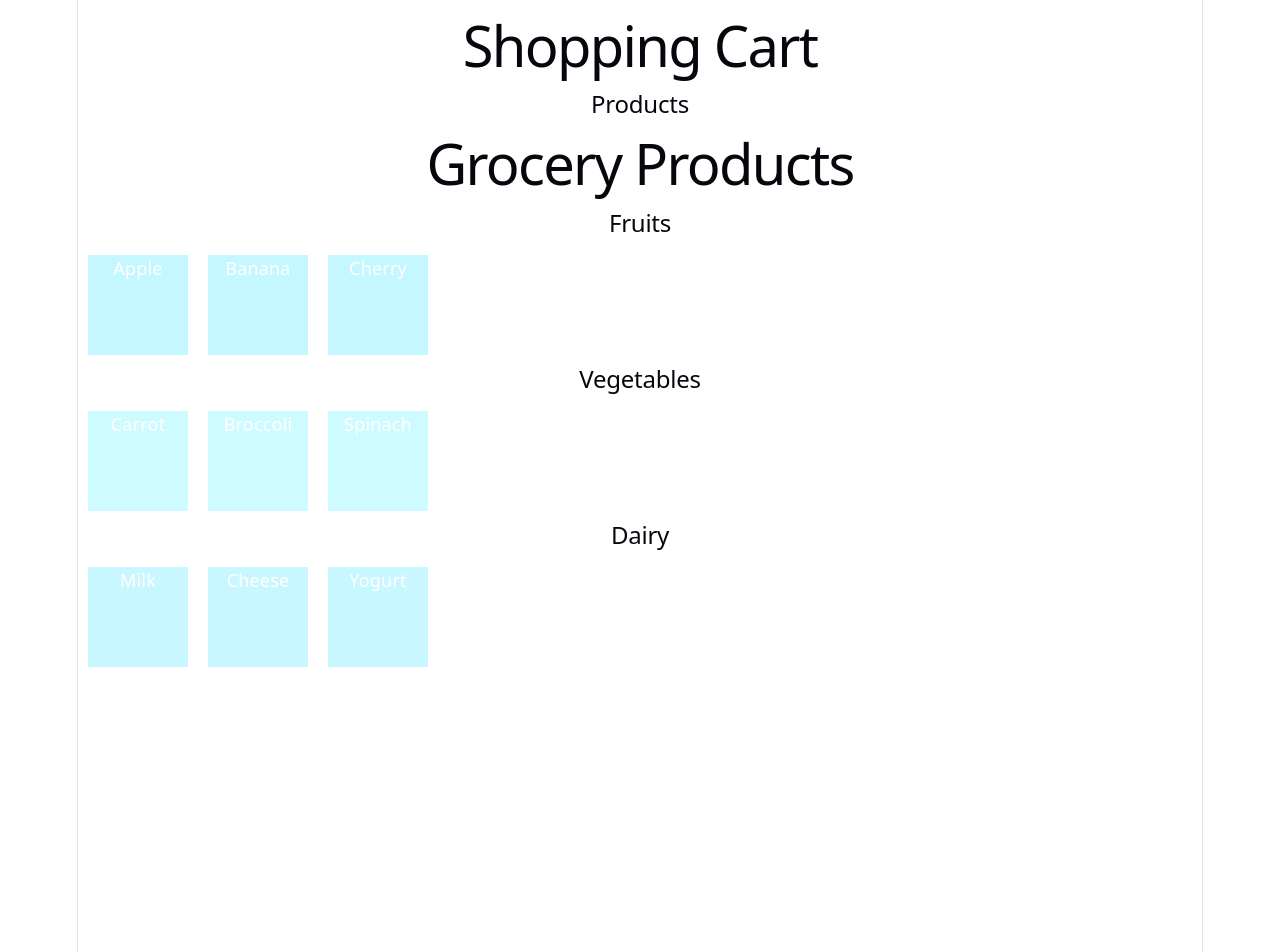
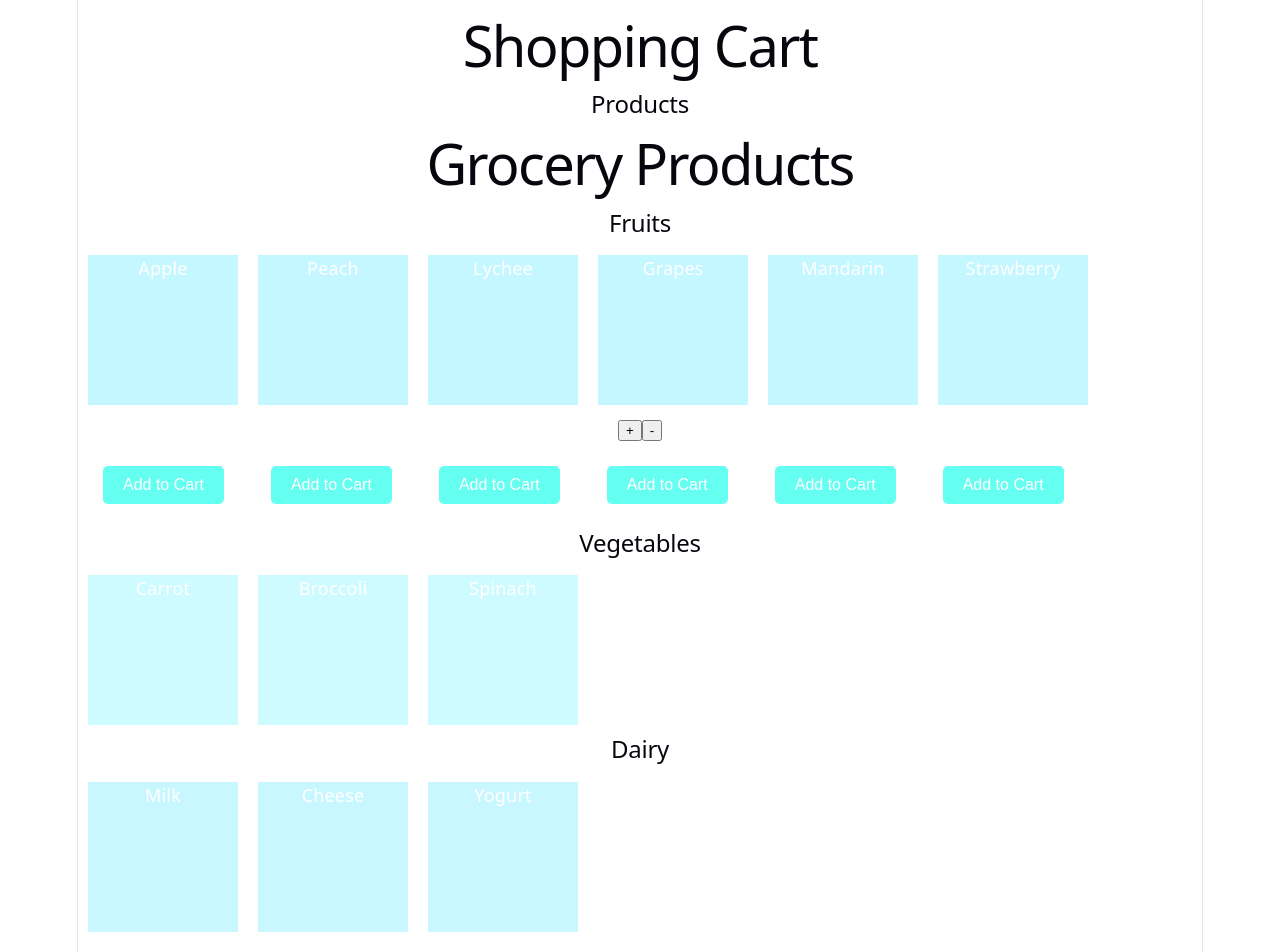
Before and after one commit to ashleyelw/shopping-cart, a React (Vite) app in the folder frontend/: page / in a window 1280 px wide. Shown: the top 952 px of the page. Built offline with nearby package versions, Linux system fonts and the light colour scheme.

Commit message:
Add to cart button and +-
added art to cart button and css and + - buttons (wip)

```diff
--- a/frontend/src/App.css
+++ b/frontend/src/App.css
@@ -19,18 +19,40 @@
 
 .grid-container {
   display: grid;
-  grid-template-rows: 150px  150px 150px;
-  grid-template-columns: auto auto auto;
+  grid-template-rows: 100px  100px 100px;
+  grid-template-columns: 100px 100px 100px;
+  background-color: rgba(182, 245, 255, 0.8);
+  margin: 10px;
 }
 
+.add {
+  display: flex;
+  gap: 47px;
+  margin: 25px;
+}
+
+.add button {
+  padding: 10px 20px;
+  font-size: 16px;
+  border-radius: 5px;
+  border: none;
+  background-color: var(--accent);
+  color: white;
+  cursor: pointer;
+  transition: background-color 0.3s;
+
+  &:hover {
+    background-color: var(--accent-hover);
+  }
+}
 
 .fruit {
   display: flex;
 }
 
 .fruit div {
-  width: 100px;
-  height: 100px;
+  width: 150px;
+  height: 150px;
   background-color: rgba(182, 245, 255, 0.8);
   margin: 10px;
 }
@@ -40,8 +62,8 @@
 }
 
 .vegetable div {
-  width: 100px;
-  height: 100px;
+  width: 150px;
+  height: 150px;
   background-color: rgba(194, 250, 255, 0.8);
   margin: 10px;
 }
@@ -51,8 +73,8 @@
 }
 
 .dairy div {
-  width: 100px;
-  height: 100px;
+  width: 150px;
+  height: 150px;
   background-color: rgba(188, 245, 255, 0.8);
   margin: 10px;
 }
--- a/frontend/src/App.jsx
+++ b/frontend/src/App.jsx
@@ -19,8 +19,26 @@ function App() {
     <h2>Fruits</h2>
       <div class="fruit">
       <div>Apple</div>
-      <div>Banana</div>
-      <div>Cherry</div>
+      <div>Peach</div>
+      <div>Lychee</div>
+      <div>Grapes</div>
+      <div>Mandarin</div>
+      <div>Strawberry</div>
+    </div>
+
+    <div class="increment-decrement">
+      <button>+</button>
+      <button>-</button>
+    </div>
+
+    <div class="add to-cart">
+      <button>Add to Cart</button>
+      <button>Add to Cart</button>
+      <button>Add to Cart</button>
+      <button>Add to Cart</button>
+      <button>Add to Cart</button>
+      <button>Add to Cart</button>
+
     </div>
 
     <h2> Vegetables</h2>
@@ -39,6 +57,11 @@ function App() {
     </div>
     </div>
 
+    <div class="add to-cart">
+      <button>Add to Cart</button>
+    </div>
+
+  <h2>Snacks</h2>
     <div class="grid-container">
       <div class="item1">1</div>
       <div class="item2">2</div>
--- a/frontend/src/index.css
+++ b/frontend/src/index.css
@@ -4,7 +4,7 @@
   --bg: #fff;
   --border: #e5e4e7;
   --code-bg: #f4f3ec;
-  --accent: #aa3bff;
+  --accent: #65fff2;
   --accent-bg: rgba(170, 59, 255, 0.1);
   --accent-border: rgba(170, 59, 255, 0.5);
   --social-bg: rgba(244, 243, 236, 0.5);
@@ -37,10 +37,11 @@
     --bg: #7fb08c;
     --border: #2e303a;
     --code-bg: #8da189;
-    --accent: #c084fc;
+    --accent: #2088a2;
     --accent-bg: rgba(192, 132, 252, 0.15);
     --accent-border: rgba(192, 132, 252, 0.5);
     --social-bg: rgba(47, 48, 58, 0.5);
+    --accent-hover: #0e4958;
     --shadow:
       rgba(0, 0, 0, 0.4) 0 10px 15px -3px, rgba(0, 0, 0, 0.25) 0 4px 6px -2px;
   }
```
